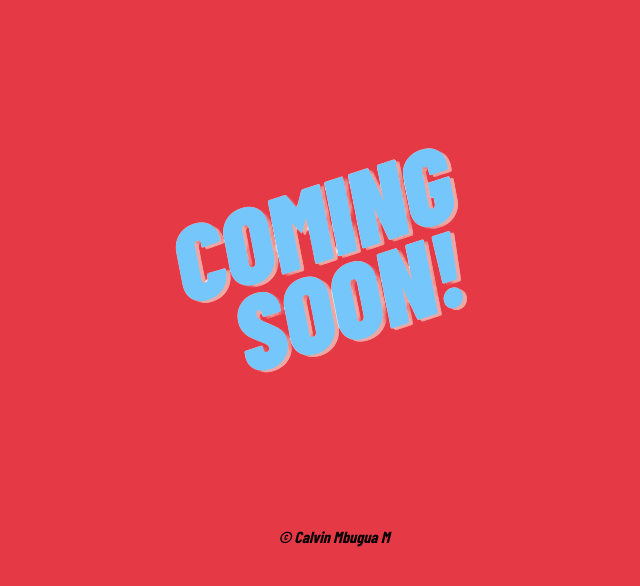
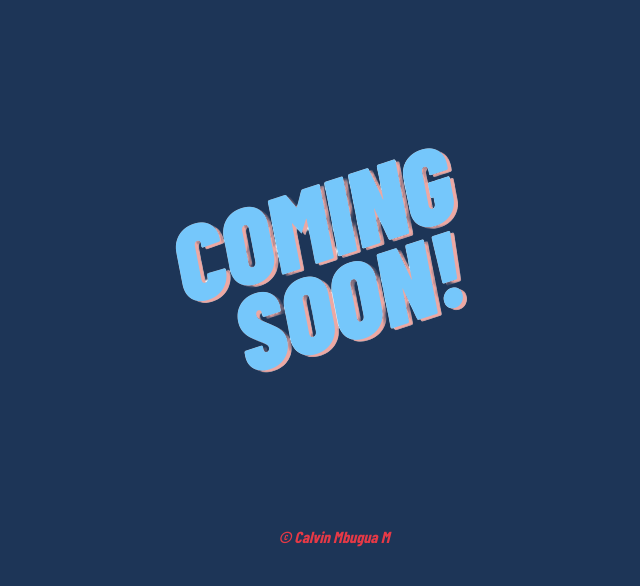
Before and after one commit to mbuguagotjokes/calvinmbuguam-ml, a plain HTML site: page index.html in a window 1280 px wide. Shown: the whole page, without its empty margins (306-946 px from the left). Drawn offline with nearby package versions, Linux system fonts and the light colour scheme; a web font is replaced by a local one.

Commit message:
Update style.css

```diff
--- a/style.css
+++ b/style.css
@@ -1,7 +1,10 @@
 body{
     font-family: Barlow Condensed;
     text-align: center;
-    background-color: #e63946;
+    background-color: #1d3557;
     font-weight: bolder;
     font-style: italic;
 }
+p{
+    color: #e63946;
+}
```
